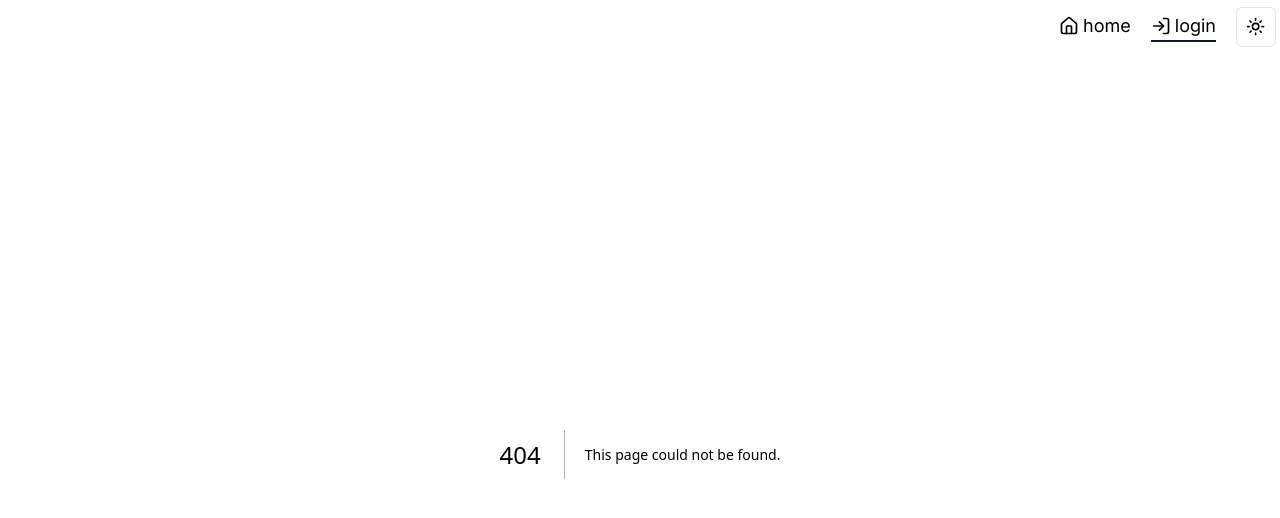
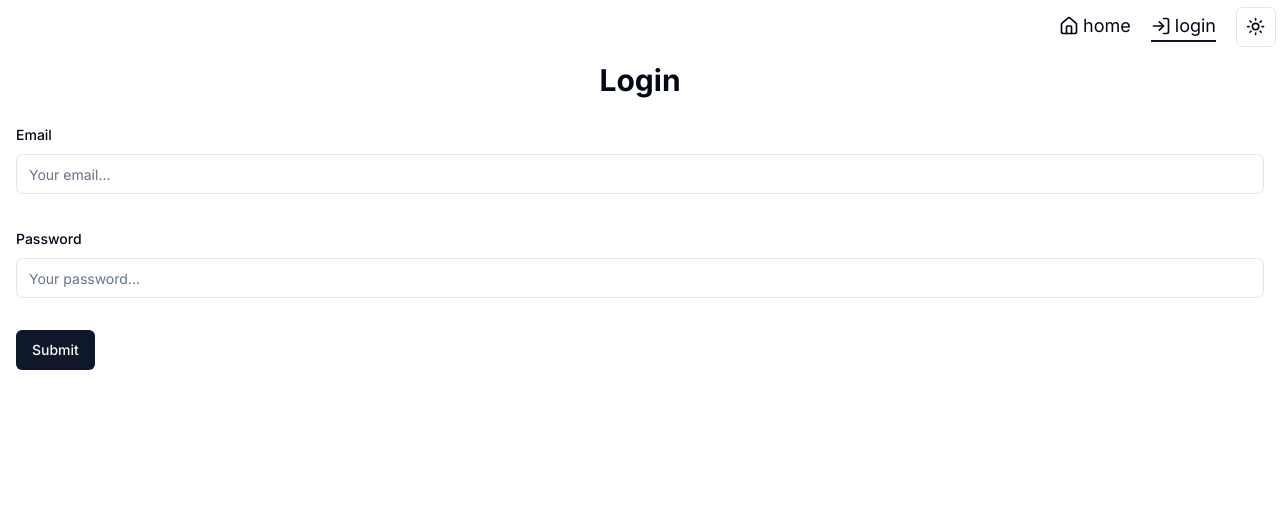
Before and after one commit to diegorezm/convenience.store.api, a Next.js app in the folder web/: page /login in a window 1280 px wide. Before the commit this address had no page. Shown: the top 518 px of the page. Built offline with nearby package versions, Linux system fonts and the light colour scheme.

Commit message:
feat: login page

```diff
--- /dev/null
+++ b/web/src/app/login/page.tsx
@@ -0,0 +1,88 @@
+"use client"
+import { useForm } from 'react-hook-form'
+import { zodResolver } from "@hookform/resolvers/zod"
+import { z } from 'zod'
+import { Button } from "@/components/ui/button"
+import {
+  Form,
+  FormControl,
+  FormField,
+  FormItem,
+  FormLabel,
+  FormMessage,
+} from "@/components/ui/form"
+import { Input } from "@/components/ui/input"
+import { Login } from '../models/user'
+import { login } from '../actions/userActions'
+import toast from 'react-hot-toast'
+import { useAuthStore } from '@/lib/useAuthStore'
+import { useRouter } from 'next/navigation'
+
+const loginFormSchema = z.object({
+  email: z.string().email({ message: "Please provide a valid email." }),
+  password: z.string().min(6, { message: "Not enough characters.(less than 6)" }).max(16, { message: "Too many characters.(more than 16)" })
+})
+
+export default function LoginPage() {
+  const { userPersist } = useAuthStore()
+  const router = useRouter()
+  const form = useForm<z.infer<typeof loginFormSchema>>({
+    resolver: zodResolver(loginFormSchema),
+    defaultValues: {
+      email: "",
+      password: ""
+    },
+  })
+  async function onSubmit(values: z.infer<typeof loginFormSchema>) {
+    const authUser: Login = {
+      email: values.email,
+      password: values.password
+    }
+    const response = await login(authUser)
+    if ('message' in response) {
+      toast.error(response.message)
+    } else {
+      userPersist(response.user, response.token)
+      toast.success("User logged in!")
+      form.reset()
+      router.push("/")
+    }
+  }
+
+  return (
+    <Form {...form}>
+      <div className="w-full text-center my-2">
+        <h1 className="text-3xl font-bold">Login</h1>
+      </div>
+      <form onSubmit={form.handleSubmit(onSubmit)} className="space-y-8 p-4">
+        <FormField
+          control={form.control}
+          name="email"
+          render={({ field }) => (
+            <FormItem>
+              <FormLabel>Email</FormLabel>
+              <FormControl>
+                <Input placeholder="Your email..." {...field} />
+              </FormControl>
+              <FormMessage />
+            </FormItem>
+          )}
+        />
+        <FormField
+          control={form.control}
+          name="password"
+          render={({ field }) => (
+            <FormItem>
+              <FormLabel>Password</FormLabel>
+              <FormControl>
+                <Input placeholder="Your password..." {...field} />
+              </FormControl>
+              <FormMessage />
+            </FormItem>
+          )}
+        />
+        <Button type="submit">Submit</Button>
+      </form>
+    </Form>
+  )
+}
```
